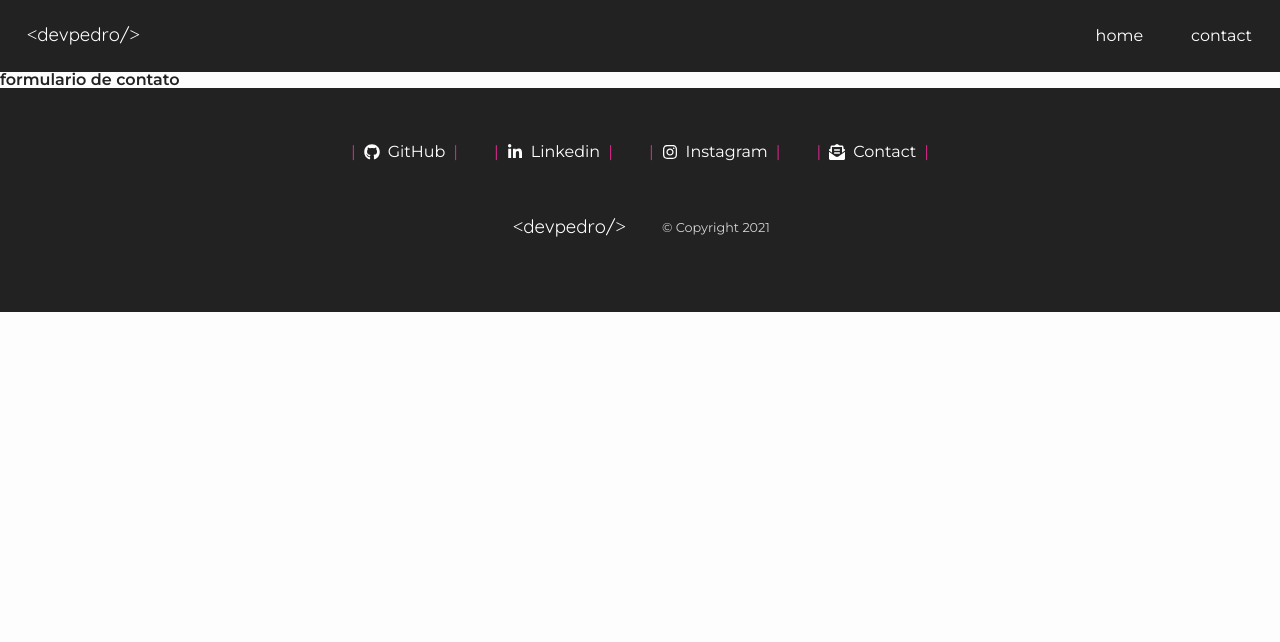
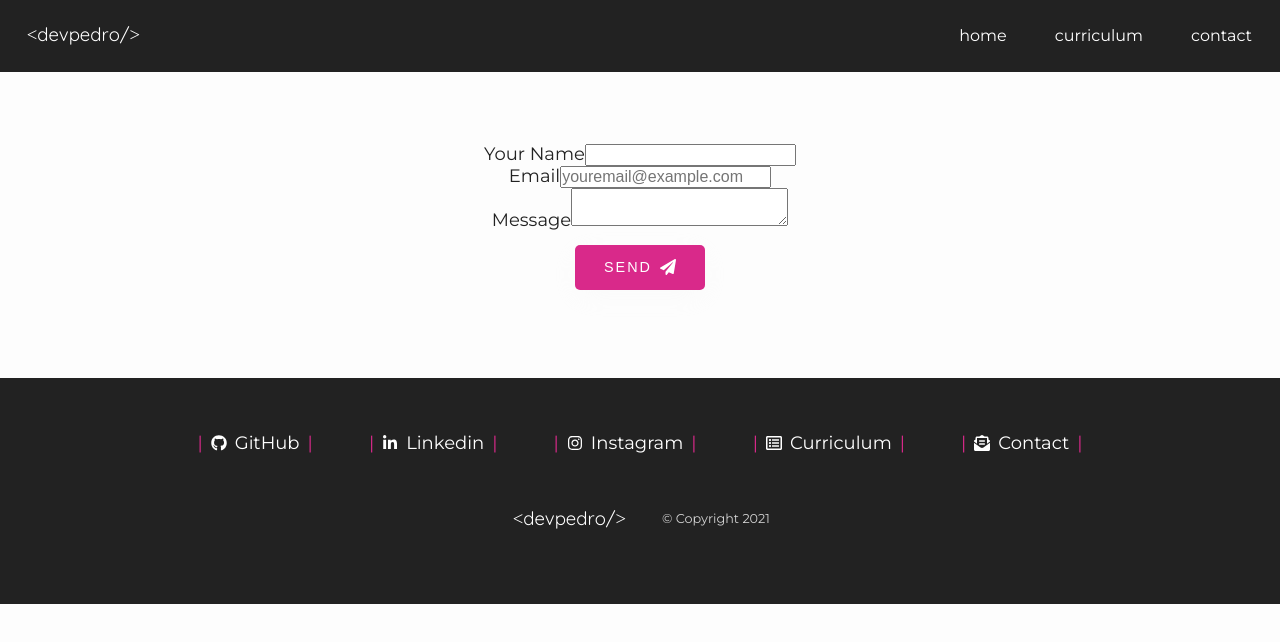
Before and after one commit to pedrodruviaro/new-website-react, a React (Create React App) app: page /contact in a window 1280 px wide. Shown: the top 642 px of the page. Built offline with nearby package versions, Linux system fonts and the light colour scheme.

Commit message:
pagina de curriculo adicionada

```diff
--- a/src/App.js
+++ b/src/App.js
@@ -8,6 +8,7 @@ import Header from "./componets/Header";
 import Sidebar from "./componets/Sidebar";
 import Main from "./componets/Main";
 import FormContact from "./pages/FormContact";
+import Curriculum from './pages/Curriculum'
 import Footer from "./componets/Footer";
 
 function App() {
@@ -34,6 +35,9 @@ function App() {
                     <Route path="/contact">
                         <FormContact />
                     </Route>
+                    <Route path="/curriculum">
+                        <Curriculum />
+                    </Route>
                 </Switch>
 
                 <Footer />
--- a/src/componets/Button/index.jsx
+++ b/src/componets/Button/index.jsx
@@ -1,7 +1,9 @@
 import styled from "styled-components";
 
 export const Button = styled.a`
-  display: inline-block;
+  display: flex;
+  align-items: center;
+  gap: .5rem;
   background-color: ${(props) => props.theme.clrAccent};
   color: ${(props) => props.theme.clrLight};
   border: none;
@@ -24,3 +26,5 @@ export const Button = styled.a`
     box-shadow: none;
   }
 `;
+
+export const ButtonSubmit = styled(Button).attrs({as: "button"})``
--- a/src/componets/Footer/index.jsx
+++ b/src/componets/Footer/index.jsx
@@ -6,6 +6,7 @@ import {
     FaLinkedinIn,
     FaInstagram,
     FaEnvelopeOpenText,
+    FaRegListAlt
 } from "react-icons/fa";
 import { FlexContainer } from "../Containers";
 import { Link } from "react-router-dom";
@@ -40,6 +41,12 @@ export default function index() {
                             </a>
                         </li>
                         <li>
+                            <Link to="/curriculum">
+                                <FaRegListAlt />
+                                Curriculum
+                            </Link>
+                        </li>
+                        <li>
                             <Link to="/contact">
                                 <FaEnvelopeOpenText />
                                 Contact
--- a/src/componets/Footer/styles.jsx
+++ b/src/componets/Footer/styles.jsx
@@ -17,7 +17,7 @@ export const FooterStyled = styled.footer`
     ul {
         display: flex;
         flex-direction: column;
-        gap: 1.25rem;
+        gap: 2.5rem;
     }
 
     a {
@@ -25,8 +25,9 @@ export const FooterStyled = styled.footer`
         align-items: center;
         justify-content: center;
         gap: .5rem;
+        font-size: 1.125rem;
         padding: .5rem;
-        transition: transform 300ms ease-in-out;
+        transition: all 300ms ease-in-out;
 
         &:after {
             content: "|";
@@ -38,10 +39,17 @@ export const FooterStyled = styled.footer`
             color: ${props => props.theme.clrAccent};
         }
 
-
-
         &:hover {
             transform: scale(1.1);
+        }
+
+        &:hover svg {
+            color: ${props => props.theme.clrAccent};
+            opacity: .9;
+        }
+
+        svg {
+            transition: all 300ms ease-in-out;
         }
     }
 
@@ -52,11 +60,11 @@ export const FooterStyled = styled.footer`
     }
 
 
-    @media(min-width: 700px){
+    @media(min-width: 400px){
         ul {
             flex-direction: row;
+            flex-wrap: wrap;
             justify-content: center;
-            align-items: center;
         }
     }
 `
--- a/src/componets/Header/index.jsx
+++ b/src/componets/Header/index.jsx
@@ -18,6 +18,9 @@ export default function Index(props) {
                             <Link to="/">Home</Link>
                         </li>
                         <li>
+                            <Link to="/curriculum">Curriculum</Link>
+                        </li>
+                        <li>
                             <Link to="/contact">Contact</Link>
                         </li>
                     </ul>
--- a/src/componets/Profile/index.jsx
+++ b/src/componets/Profile/index.jsx
@@ -7,7 +7,7 @@ export default function Index() {
     return (
         <ProfileStyled id="home">
             <SecondaryTitle>Hi, I am <strong>Pedro</strong></SecondaryTitle>
-            <Paragraph>front-end dev</Paragraph>
+            <Paragraph>web developer</Paragraph>
             <img src={profilepicture} alt="Pedro, visto de frente sorrindo." />
         </ProfileStyled>
     )
--- a/src/componets/Profile/styles.jsx
+++ b/src/componets/Profile/styles.jsx
@@ -26,6 +26,11 @@ export const ProfileStyled = styled.section`
         margin: .5rem auto 0 auto;
         border-radius: 10px;
         box-shadow: ${props => props.theme.bs};
+        transition: all .3s ease-in-out;
+
+        &:hover {
+            transform: scale(1.1);
+        }
     }
 
     strong {
--- a/src/componets/Typography/index.jsx
+++ b/src/componets/Typography/index.jsx
@@ -43,8 +43,8 @@ export const Paragraph = styled.p`
 export const CustomTitle = styled.p`
      background-color: ${props => props.theme.clrAccent};
      color: ${props => props.theme.clrLight};
-     font-weight: 300;
-     padding: .5rem;
+     font-weight: 500;
+     padding: .75rem;
      width: max-content;
      margin: 0 auto;
 
--- /dev/null
+++ b/src/pages/Curriculum/index.jsx
@@ -0,0 +1,9 @@
+import React from 'react'
+
+export default function index() {
+    return (
+        <div>
+            curriculo
+        </div>
+    )
+}
--- a/src/pages/FormContact/index.jsx
+++ b/src/pages/FormContact/index.jsx
@@ -1,9 +1,38 @@
-import React from 'react'
+import React from "react";
+import { ContactStyled, FormStyled } from "./styles";
+import {Container} from '../../componets/Containers'
+import { FaPaperPlane } from "react-icons/fa";
+import { ButtonSubmit } from "../../componets/Button";
 
 export default function index() {
     return (
-        <div>
-            <h1>formulario de contato</h1>
-        </div>
-    )
+        <ContactStyled>
+            <Container>
+                <FormStyled>
+                    <label>
+                        Your Name
+                        <input type="text" />
+                    </label>
+
+                    <label>
+                        Email
+                        <input
+                            type="email"
+                            placeholder="youremail@example.com"
+                        />
+                    </label>
+
+                    <label>
+                        Message
+                        <textarea></textarea>
+                    </label>
+
+                    <ButtonSubmit type="submit">
+                    Send
+                    <FaPaperPlane />
+                    </ButtonSubmit>
+                </FormStyled>
+            </Container>
+        </ContactStyled>
+    );
 }
--- /dev/null
+++ b/src/pages/FormContact/styles.jsx
@@ -0,0 +1,11 @@
+import styled from "styled-components";
+
+export const ContactStyled = styled.section``
+
+
+export const FormStyled = styled.form`
+    display: flex;
+    align-items: center;
+    justify-content: center;
+    flex-direction: column;
+`
```
Also changed, not shown: src/pages/Curriculum/styles.jsx (added).
